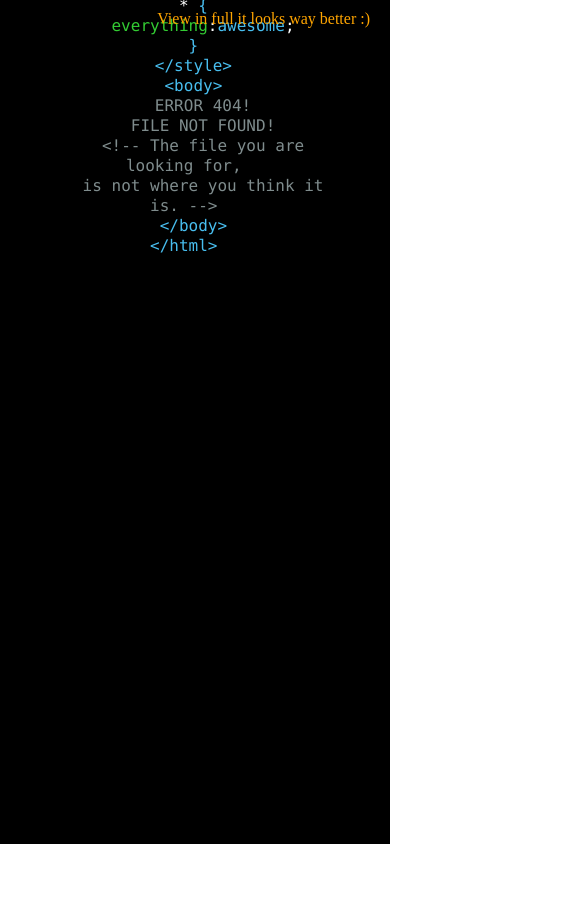
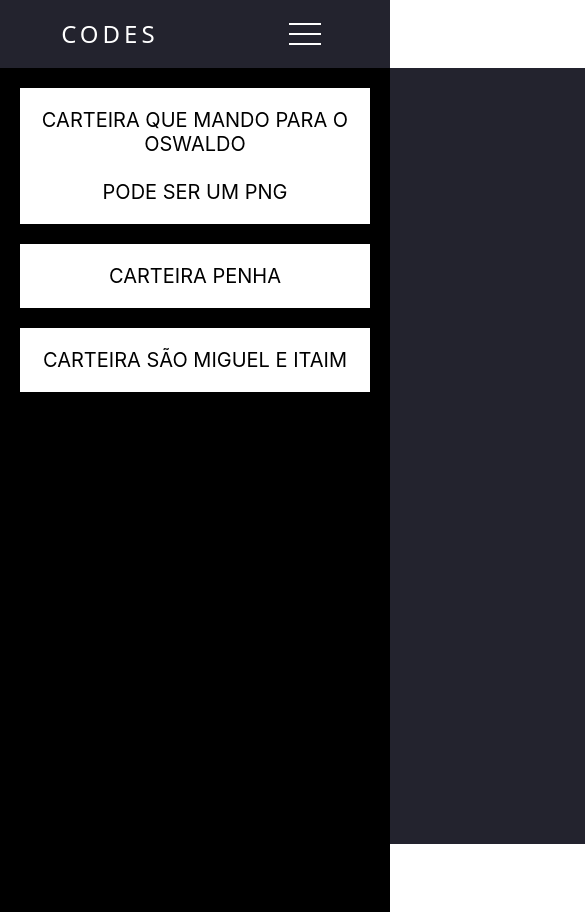
Before and after one commit to PIGSx/code, a React (Create React App) app: page /carteira in a window 390 px wide. Shown: the whole page, 585 px wide, since content can reach past the window. Before the commit the page ends 844 px from the top, so only its background shows below. Built offline with nearby package versions, Linux system fonts and the light colour scheme.

Commit message:
criando style da nova pagina

```diff
--- a/src/pages/Grid/index.jsx
+++ b/src/pages/Grid/index.jsx
@@ -20,7 +20,7 @@ const items = [
   { className: "four", title: "dashboard - painel", isTitle: true },
   { className: "five", img: geral, title: "geral", link: "/geral" },
   { className: "six", img: almoxarifado, title: "almoxarifado", link: "/" },
-  { className: "seven", img: controle, title: "controle", link: "/" },
+  { className: "seven", img: controle, title: "controle", link: "/carteira" },
   { className: "eight", img: rastreador, title: "rastreador", link: "/" },
   { className: "nine", img: parceiros, title: "parceiros", link: "/" },
 ];
--- /dev/null
+++ b/src/pages/PowerBI/Carteira/Carteira.scss
@@ -0,0 +1,41 @@
+#CarteiraStyle {
+  margin: 0;
+  background-color: #0b1f35;
+  font-family: sans-serif;
+}
+.grid-container {
+  display: grid;
+  grid-template-columns: 1fr 2fr;
+  grid-template-rows: 1fr 1fr;
+  gap: 20px;
+  padding: 20px;
+  height: 100vh;
+  box-sizing: border-box;
+}
+
+.item {
+  background-color: white;
+  padding: 20px;
+  font-size: 20px;
+  display: flex;
+  align-items: center;
+  justify-content: center;
+  text-align: center;
+}
+
+.item1 {
+  grid-row: span 2;
+}
+
+/* 🌐 Responsivo */
+@media (max-width: 768px) {
+  .grid-container {
+    grid-template-columns: 1fr;
+    grid-template-rows: auto;
+    height: auto;
+  }
+
+  .item1 {
+    grid-row: auto;
+  }
+}
--- /dev/null
+++ b/src/pages/PowerBI/Carteira/index.jsx
@@ -0,0 +1,17 @@
+import './Carteira.scss';
+
+const Carteira = () => {
+  return (
+    <main id='#CarteiraStyle'>
+      <div className="grid-container">
+      <div className="item item1">
+        CARTEIRA QUE MANDO PARA O OSWALDO<br /><br />PODE SER UM PNG
+      </div>
+      <div className="item item2">CARTEIRA PENHA</div>
+      <div className="item item3">CARTEIRA SÃO MIGUEL E ITAIM</div>
+    </div>
+    </main>
+  )
+}
+
+export default Carteira
--- a/src/router/index.jsx
+++ b/src/router/index.jsx
@@ -3,6 +3,7 @@ import Navbar from "../components/Navbar";
 import Home from "../pages/Home";
 import Geral from "../pages/PowerBI/Geral";
 import PageNotFound from "../components/PageNotFound";
+import Carteira from "../pages/PowerBI/Carteira";
 
 const DefaultLayout = () => (
   <>
@@ -19,6 +20,7 @@ export default function RoutsPage() {
         <Route element={<DefaultLayout />}>
           <Route path="/" element={<Home />} />
           <Route path="/geral" element={<Geral />} />
+          <Route path="/carteira" element={<Carteira />} />
         </Route>
 
         {/* Qualquer outra rota totalmente inválida */}
```
